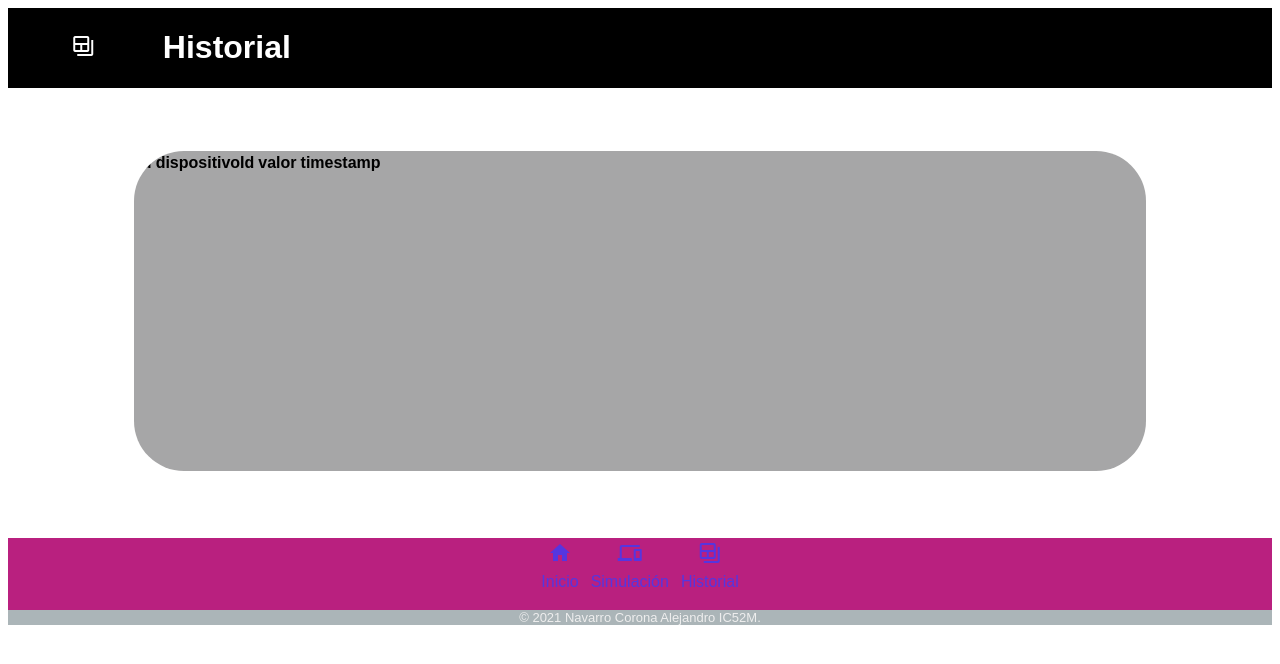
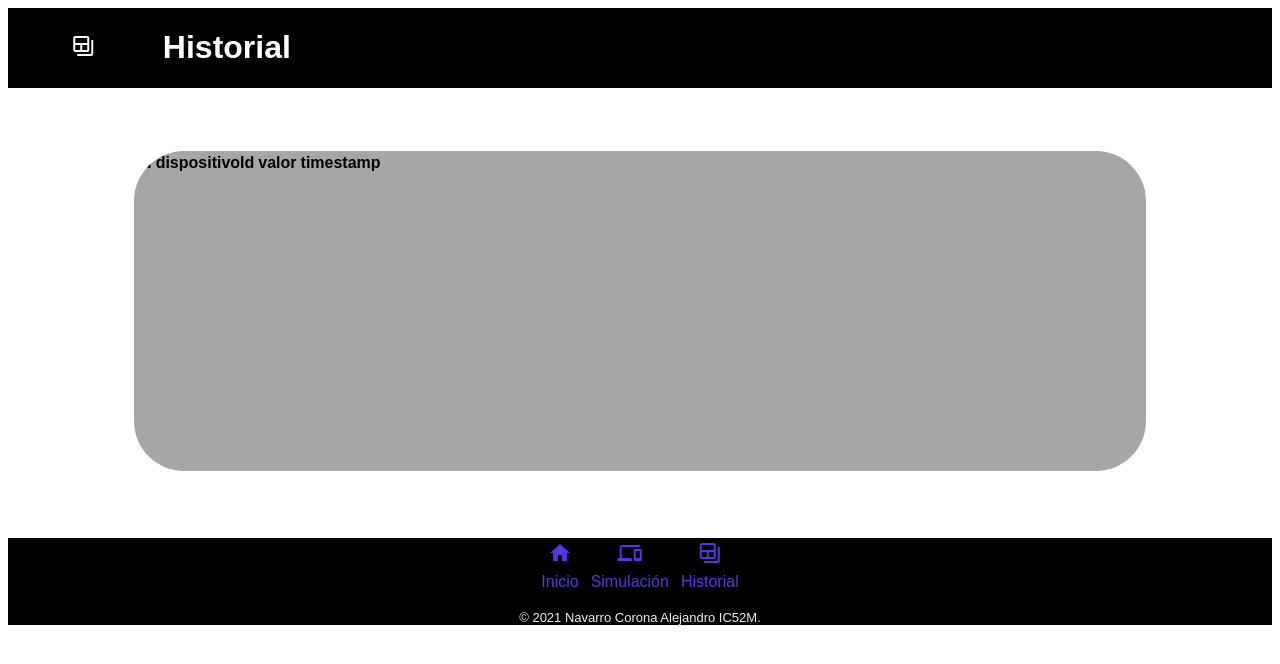
Before and after one commit to wpasumul/simulacioniot, a plain HTML site: page historial.html in a window 1280 px wide. Drawn offline with Linux system fonts and the light colour scheme; no server answers.

Commit message:
Add files via upload

```diff
--- a/css/menu.css
+++ b/css/menu.css
@@ -1,5 +1,5 @@
 .menu > nav{
-    background-color: #b9207f;
+    background-color: #000000;
 
 }
 .menu > nav > table {
@@ -13,6 +13,6 @@ a {
     color: #5536e0;
 }
 mi-footer {
-    background-color: rgb(171, 181, 184);
+    background-color: rgb(0, 0, 0);
     color: rgb(238, 238, 238);
 }
```
